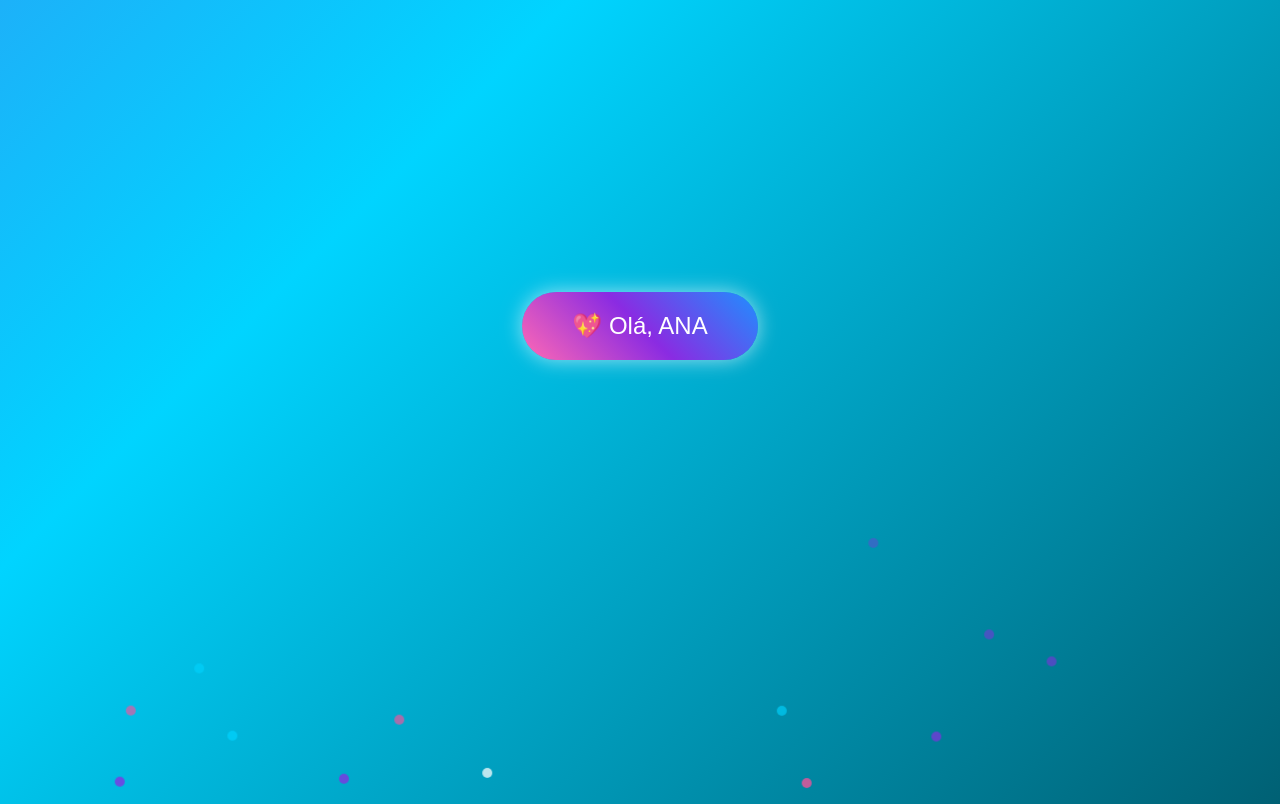
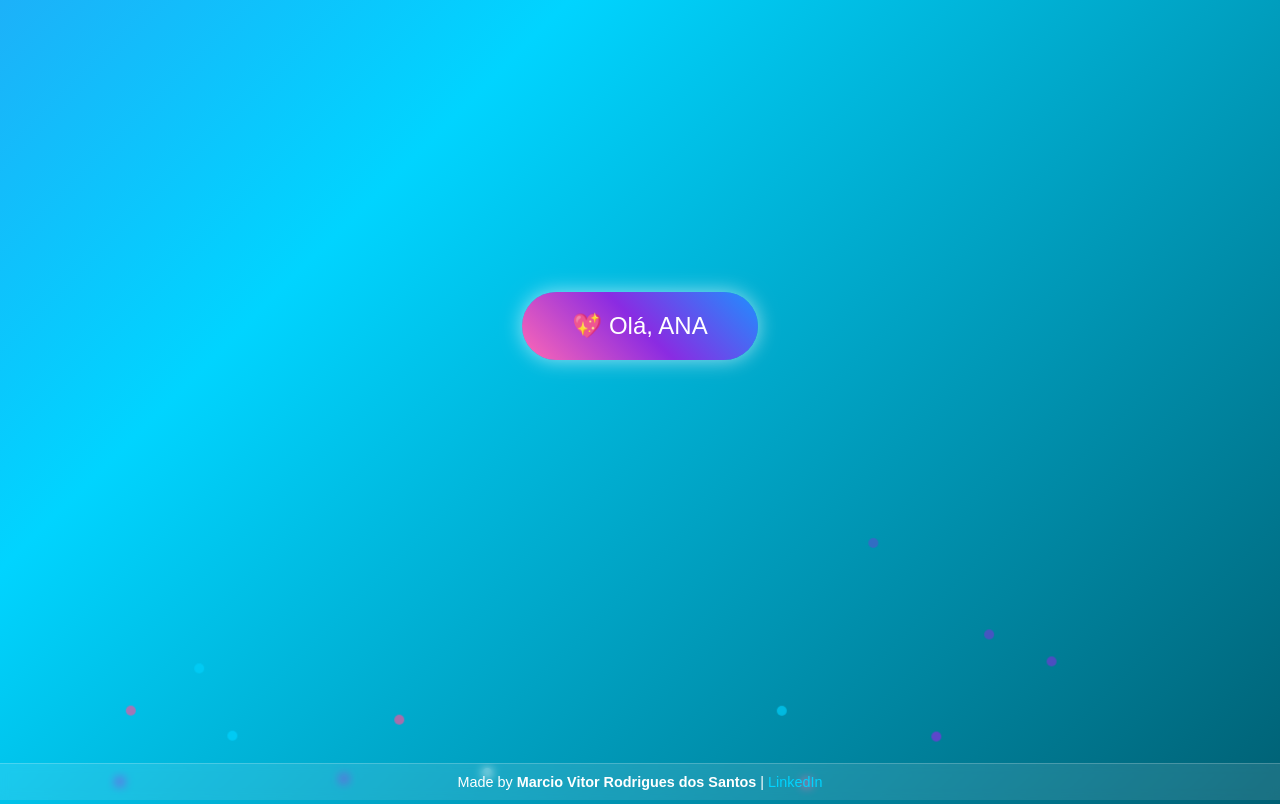
Before and after one commit to marciovitordev/Surprise, a plain HTML site: page index.html in a window 1280 px wide. Shown: the top 804 px of the page. Drawn offline with Linux system fonts and the light colour scheme.

Commit message:
Update index.html

```diff
--- a/index.html
+++ b/index.html
@@ -8,7 +8,7 @@
   <source src="music.mp3" type="audio/mpeg">
 </audio>
   <style>
-    /* ---------- ESTILOS GERAIS ---------- */
+
     body {
       margin: 0;
       height: 100vh;
@@ -32,7 +32,7 @@
       100% { background-position: 0% 50%; }
     }
 
-    /* Botão central */
+
     .botao {
       padding: 20px 50px;
       font-size: 1.5rem;
@@ -50,7 +50,6 @@
       box-shadow: 0 0 30px rgba(255, 255, 255, 0.8), 0 0 60px #ff69b4;
     }
 
-    /* Caixa de surpresa */
     .caixa {
       margin-top: 30px;
       opacity: 0;
@@ -78,7 +77,7 @@
       max-height: 500px;
     }
 
-    /* Botões de escolha */
+
     .botoes-escolha {
       margin-top: 20px;
       display: flex;
@@ -102,7 +101,7 @@
       box-shadow: 0 0 15px rgba(255,255,255,0.8);
     }
 
-    /* Partículas */
+
     .particle {
       position: absolute;
       width: 10px;
@@ -119,12 +118,35 @@
       30% { opacity: 1; }
       to { transform: translateY(-10vh) translateX(50px); opacity: 0; }
     }
+    footer {
+  position: fixed;
+  bottom: 0;
+  width: 100%;
+  text-align: center;
+  padding: 10px;
+  background: rgba(255, 255, 255, 0.1);
+  backdrop-filter: blur(5px);
+  color: white;
+  font-size: 0.9rem;
+  border-top: 1px solid rgba(255, 255, 255, 0.2);
+}
+
+footer a {
+  color: #00d4ff;
+  text-decoration: none;
+  transition: color 0.3s ease;
+}
+
+footer a:hover {
+  color: #ff69b4;
+}
+
   </style>
 </head>
 <body>
   <button class="botao" onclick="mostrarCaixa()">💖 Olá, ANA</button>
 
-  <!-- Primeira caixa surpresa -->
+
   <div class="caixa" id="caixa1">
     Se a vida é um fluxo constante, como dizia Heráclito, que tal a gente fluir juntos numa aventura qualquer dia?😉
     <div class="botoes-escolha">
@@ -132,7 +154,7 @@
     </div>
   </div>
 
-  <!-- Caixa "Não" -->
+
   <div class="caixa" id="caixaNao">
     🙃 Você escolheu <strong>NÃO!</strong><br>
     🤔 Tudo bem, mas saiba que ainda há mistérios escondidos por aqui...
@@ -147,7 +169,7 @@
     }
 
     function abrirWhatsApp() {
-      // 🔗 Altere o número abaixo para o seu WhatsApp
+
       window.location.href = "https://wa.me/5519995302254?text=Sim! Aceito.";
     }
 
@@ -155,7 +177,7 @@
       caixaNao.classList.add('mostrar');
     }
 
-    // Partículas animadas
+
     function criarParticulas() {
       for (let i = 0; i < 10; i++) {
         let p = document.createElement('div');
@@ -170,4 +192,8 @@
     setInterval(criarParticulas, 1000);
   </script>
 </body>
+  <footer>
+  Made by <strong>Marcio Vitor Rodrigues dos Santos</strong> |
+  <a href="https://www.linkedin.com/in/marcio-vitor/" target="_blank">LinkedIn</a>
+</footer>
 </html>
```
